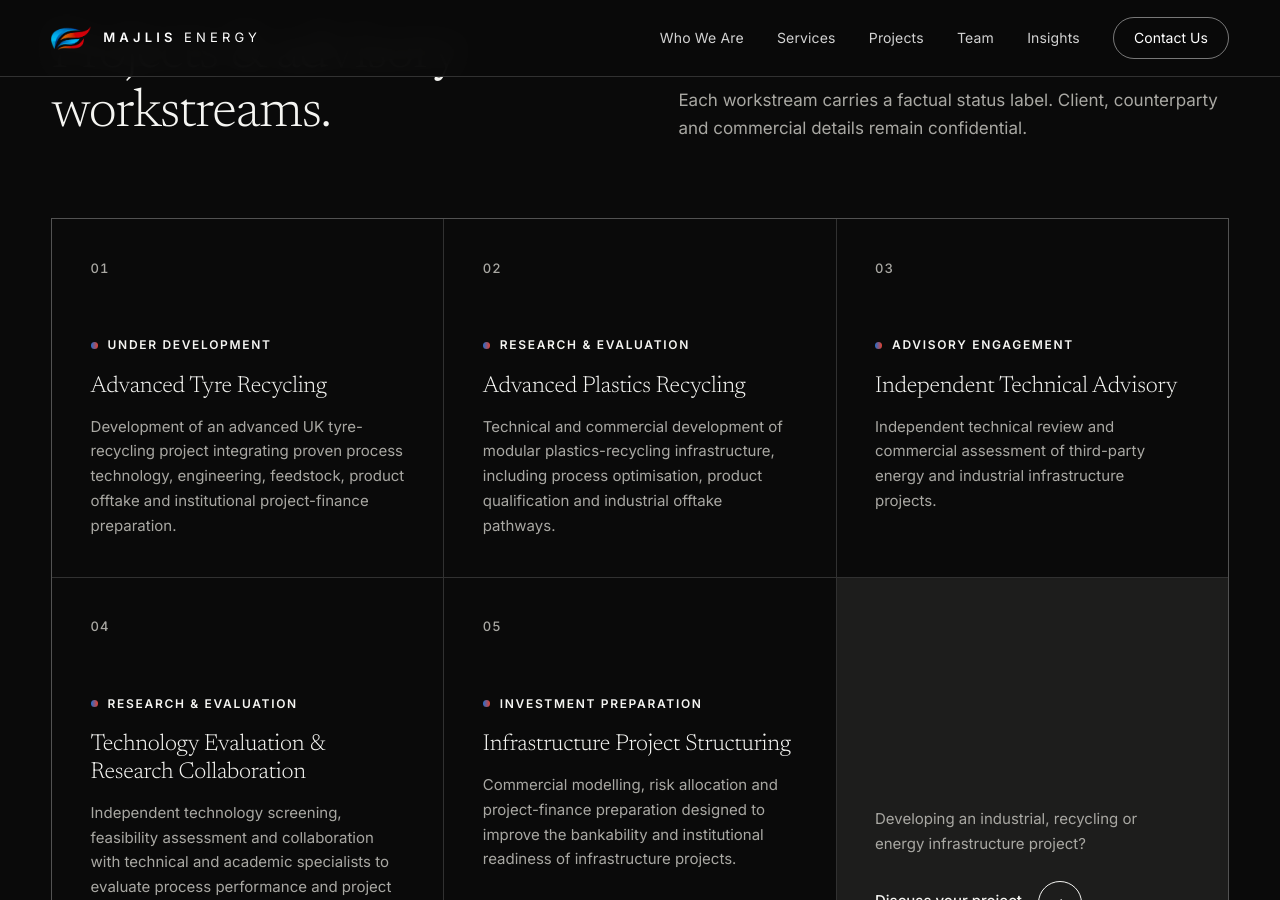
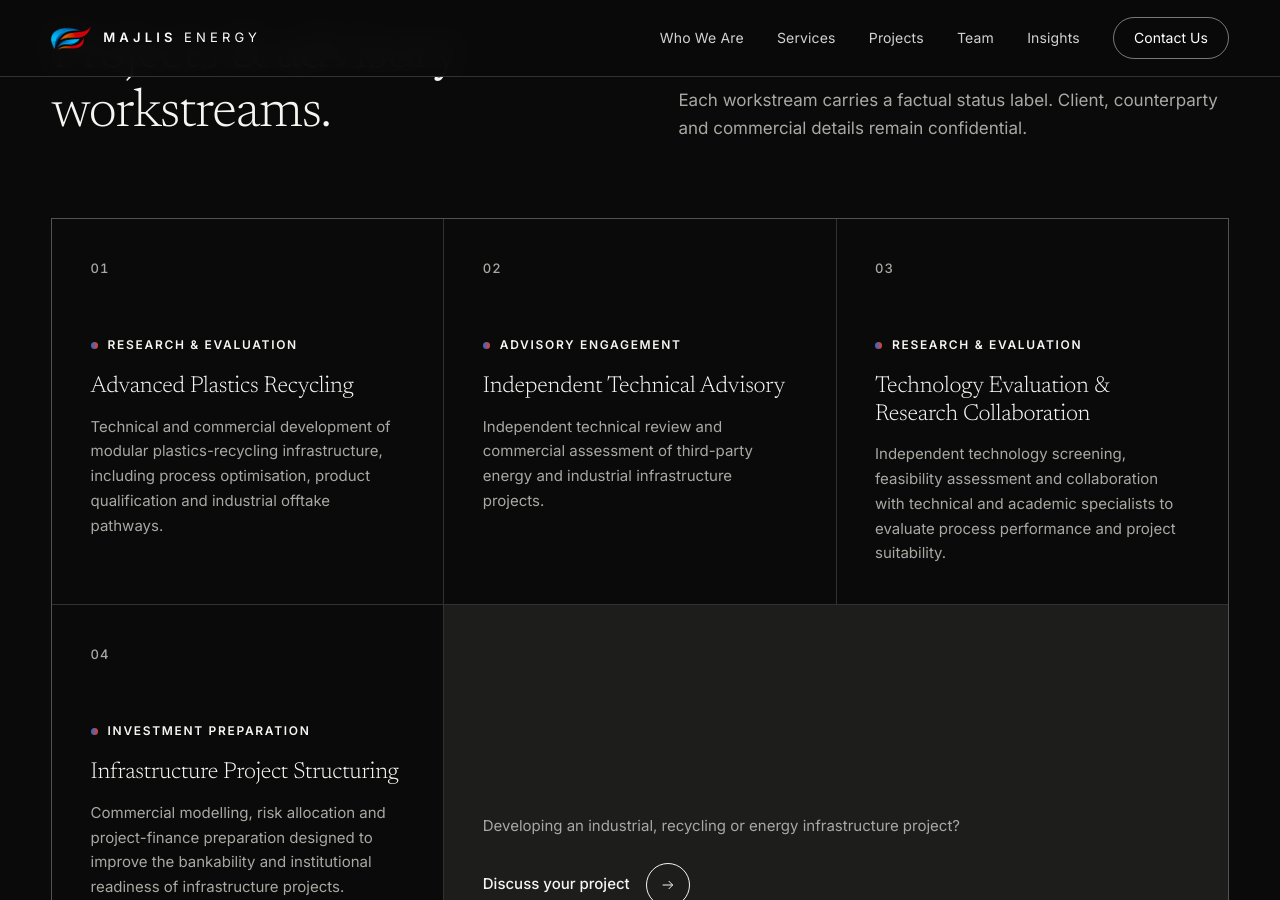
Before and after one commit to Majlis-Energy/Majlis-Energy-Website, a Jekyll site: the page built from index.html, in a window 1280 px wide and 900 px high, scrolled down 7616 px. Built offline with Jekyll 4.4.1, drawn with Linux system fonts in a browser that asks for light colours; some of the changed text lies outside the part shown.

Commit message:
Remove advanced tyre recycling from the site
Drop the tyre recycling project card, take tyres out of the Current
Focus wording, update the workstream count to four and let the
project note fill the last grid row.

Co-Authored-By: Claude Opus 5.5 <noreply@anthropic.com>

```diff
--- a/assets/css/styles.css
+++ b/assets/css/styles.css
@@ -867,6 +867,9 @@ html.menu-locked { overflow: hidden; }
   background: var(--black-3);
 }
 
+/* Four cards + note: the note fills the rest of the last row. */
+.project-note { grid-column: span 2; }
+
 .project-note p { margin: 0 0 24px; color: var(--on-dark-muted); font-size: 0.9375rem; }
 
 /* ---------- People ---------- */
@@ -1451,7 +1454,7 @@ html.menu-locked { overflow: hidden; }
   .engagements li { grid-template-columns: 48px minmax(0, 1fr); }
 
   .project-card,
-  .project-note { min-height: 0; }
+  .project-note { min-height: 0; grid-column: auto; }
   .project-card .num { margin-bottom: 32px; }
 
   .article-card { min-height: 0; }
--- a/index.html
+++ b/index.html
@@ -48,7 +48,7 @@ jsonld: >-
           <div class="stat"><dt class="visually-hidden">Established</dt><dd style="margin:0"><span class="stat-value">2018</span><p>Established with a focus on circular economy and energy transition.</p></dd></div>
           <div class="stat"><dt class="visually-hidden">Service areas</dt><dd style="margin:0"><span class="stat-value">4</span><p>Integrated service areas, from technical advisory to project-finance preparation.</p></dd></div>
           <div class="stat"><dt class="visually-hidden">Stages</dt><dd style="margin:0"><span class="stat-value">6</span><p>Stages in a structured path, from initial discussion to implementation support.</p></dd></div>
-          <div class="stat"><dt class="visually-hidden">Workstreams</dt><dd style="margin:0"><span class="stat-value">5</span><p>Project and advisory workstreams across recycling and infrastructure.</p></dd></div>
+          <div class="stat"><dt class="visually-hidden">Workstreams</dt><dd style="margin:0"><span class="stat-value">4</span><p>Project and advisory workstreams across recycling and infrastructure.</p></dd></div>
         </dl>
       </div>
     </section>
@@ -194,7 +194,7 @@ jsonld: >-
           </figure>
         </div>
         <ul class="focus-list" data-reveal style="--delay:.1s">
-          <li><span class="num">01</span><div><h3>Advanced recycling</h3><p>Tyre, plastics and resource-recovery project development.</p></div></li>
+          <li><span class="num">01</span><div><h3>Advanced recycling</h3><p>Plastics and resource-recovery project development.</p></div></li>
           <li><span class="num">02</span><div><h3>Resource recovery</h3><p>Industrial processing and waste-to-value infrastructure.</p></div></li>
           <li><span class="num">03</span><div><h3>Project development</h3><p>Structuring technically sound and commercially viable industrial projects.</p></div></li>
           <li><span class="num">04</span><div><h3>Technical advisory</h3><p>Independent evaluation and due diligence for energy transition assets.</p></div></li>
@@ -212,12 +212,11 @@ jsonld: >-
           <p class="section-intro">Each workstream carries a factual status label. Client, counterparty and commercial details remain confidential.</p>
         </div>
         <div class="project-grid">
-          <article class="project-card" data-reveal><span class="num">01</span><p class="project-status">Under Development</p><h3>Advanced Tyre Recycling</h3><p>Development of an advanced UK tyre-recycling project integrating proven process technology, engineering, feedstock, product offtake and institutional project-finance preparation.</p></article>
-          <article class="project-card" data-reveal style="--delay:.08s"><span class="num">02</span><p class="project-status">Research &amp; Evaluation</p><h3>Advanced Plastics Recycling</h3><p>Technical and commercial development of modular plastics-recycling infrastructure, including process optimisation, product qualification and industrial offtake pathways.</p></article>
-          <article class="project-card" data-reveal style="--delay:.16s"><span class="num">03</span><p class="project-status">Advisory Engagement</p><h3>Independent Technical Advisory</h3><p>Independent technical review and commercial assessment of third-party energy and industrial infrastructure projects.</p></article>
-          <article class="project-card" data-reveal><span class="num">04</span><p class="project-status">Research &amp; Evaluation</p><h3>Technology Evaluation &amp; Research Collaboration</h3><p>Independent technology screening, feasibility assessment and collaboration with technical and academic specialists to evaluate process performance and project suitability.</p></article>
-          <article class="project-card" data-reveal style="--delay:.08s"><span class="num">05</span><p class="project-status">Investment Preparation</p><h3>Infrastructure Project Structuring</h3><p>Commercial modelling, risk allocation and project-finance preparation designed to improve the bankability and institutional readiness of infrastructure projects.</p></article>
-          <div class="project-note" data-reveal style="--delay:.16s">
+          <article class="project-card" data-reveal><span class="num">01</span><p class="project-status">Research &amp; Evaluation</p><h3>Advanced Plastics Recycling</h3><p>Technical and commercial development of modular plastics-recycling infrastructure, including process optimisation, product qualification and industrial offtake pathways.</p></article>
+          <article class="project-card" data-reveal style="--delay:.08s"><span class="num">02</span><p class="project-status">Advisory Engagement</p><h3>Independent Technical Advisory</h3><p>Independent technical review and commercial assessment of third-party energy and industrial infrastructure projects.</p></article>
+          <article class="project-card" data-reveal style="--delay:.16s"><span class="num">03</span><p class="project-status">Research &amp; Evaluation</p><h3>Technology Evaluation &amp; Research Collaboration</h3><p>Independent technology screening, feasibility assessment and collaboration with technical and academic specialists to evaluate process performance and project suitability.</p></article>
+          <article class="project-card" data-reveal><span class="num">04</span><p class="project-status">Investment Preparation</p><h3>Infrastructure Project Structuring</h3><p>Commercial modelling, risk allocation and project-finance preparation designed to improve the bankability and institutional readiness of infrastructure projects.</p></article>
+          <div class="project-note" data-reveal style="--delay:.08s">
             <p>Developing an industrial, recycling or energy infrastructure project?</p>
             <a class="cta" href="#contact"><span class="cta-label">Discuss your project</span><span class="cta-icon" aria-hidden="true"><svg viewBox="0 0 24 24"><path d="M4 12h15m-6-6 6 6-6 6" fill="none" stroke="currentColor" stroke-width="1.5"/></svg></span></a>
           </div>
```
